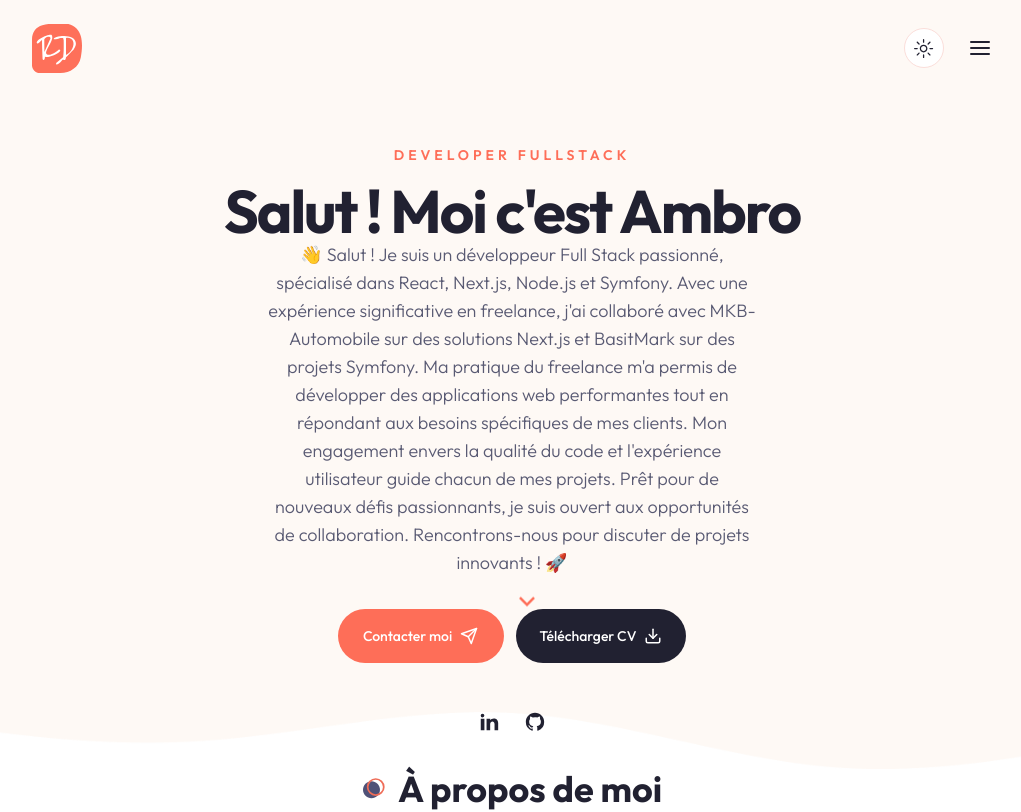
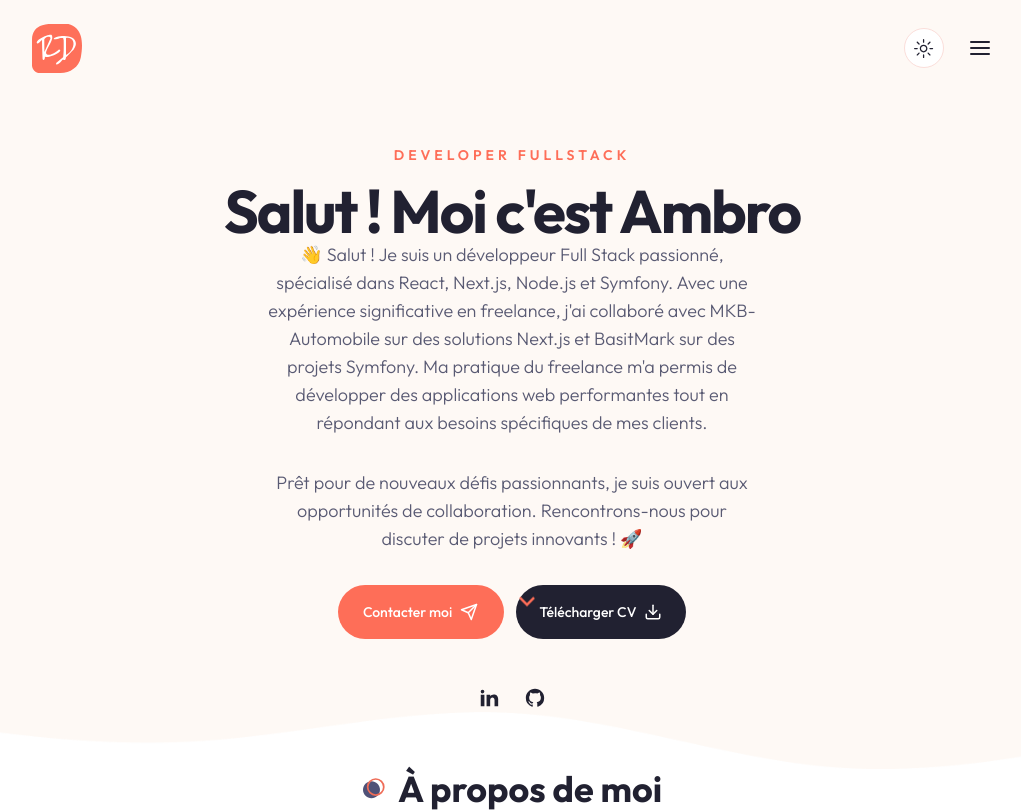
Before and after one commit to Ambrosioc/portfolio-next, a Next.js app: page / in a window 1280 px wide. Shown: the top 812 px of the page, without its empty margins (128-1149 px from the left). Built offline with nearby package versions, Linux system fonts and the light colour scheme.

Commit message:
refacto my code

```diff
--- a/components/Hero.jsx
+++ b/components/Hero.jsx
@@ -32,11 +32,12 @@ const Hero = () => {
 							des solutions Next.js et BasitMark sur des projets Symfony. Ma
 							pratique du freelance m'a permis de développer des applications
 							web performantes tout en répondant aux besoins spécifiques de mes
-							clients. Mon engagement envers la qualité du code et l'expérience
-							utilisateur guide chacun de mes projets. Prêt pour de nouveaux
-							défis passionnants, je suis ouvert aux opportunités de
-							collaboration. Rencontrons-nous pour discuter de projets innovants
-							! 🚀
+							clients.
+						</p>
+						<p className="subtitle max-w-[490px] mx-auto xl:mx-0">
+							Prêt pour de nouveaux défis passionnants, je suis ouvert aux
+							opportunités de collaboration. Rencontrons-nous pour discuter de
+							projets innovants ! 🚀
 						</p>
 						{/* buttons */}
 						<div className="flex flex-col gap-y-3 md:flex-row gap-x-3 mx-auto xl:mx-0 mb-12">
@@ -65,21 +66,21 @@ const Hero = () => {
 					<div className="hidden xl:flex relative">
 						{/* bade 1 */}
 						<Badge
-							containerStyles="absolute top-[24%] -left-[5rem]"
+							containerStyles="absolute top-[5%] -left-[5rem]"
 							icon={<RiBriefcase4Fill />}
 							endCountNum={2}
 							badgeText="Années d'experiances"
 						/>
 						{/* bade 2 */}
 						<Badge
-							containerStyles="absolute top-[80%] -left-[1rem]"
+							containerStyles="absolute top-[50%] -left-[1rem]"
 							icon={<RiTodoFill />}
 							endCountNum={3}
 							badgeText="Projets terminés"
 						/>
 						{/* bade 3 */}
 						<Badge
-							containerStyles="absolute top-[55%] -right-8"
+							containerStyles="absolute top-[35%] -right-8"
 							icon={<RiTeamFill />}
 							endCountNum={10}
 							endCountText={"k"}
--- a/components/Work.jsx
+++ b/components/Work.jsx
@@ -17,7 +17,7 @@ const Work = () => {
 					<h2 className="section-title mb-4">Lastes projets</h2>
 					<p className="subtitle mb-8">Voici mes derniers projets réalisés</p>
 					<Link href={"/projects"}>
-						<Button>tous les projets</Button>
+						<Button>Tous les projets</Button>
 					</Link>
 				</div>
 				{/* slider */}
```
